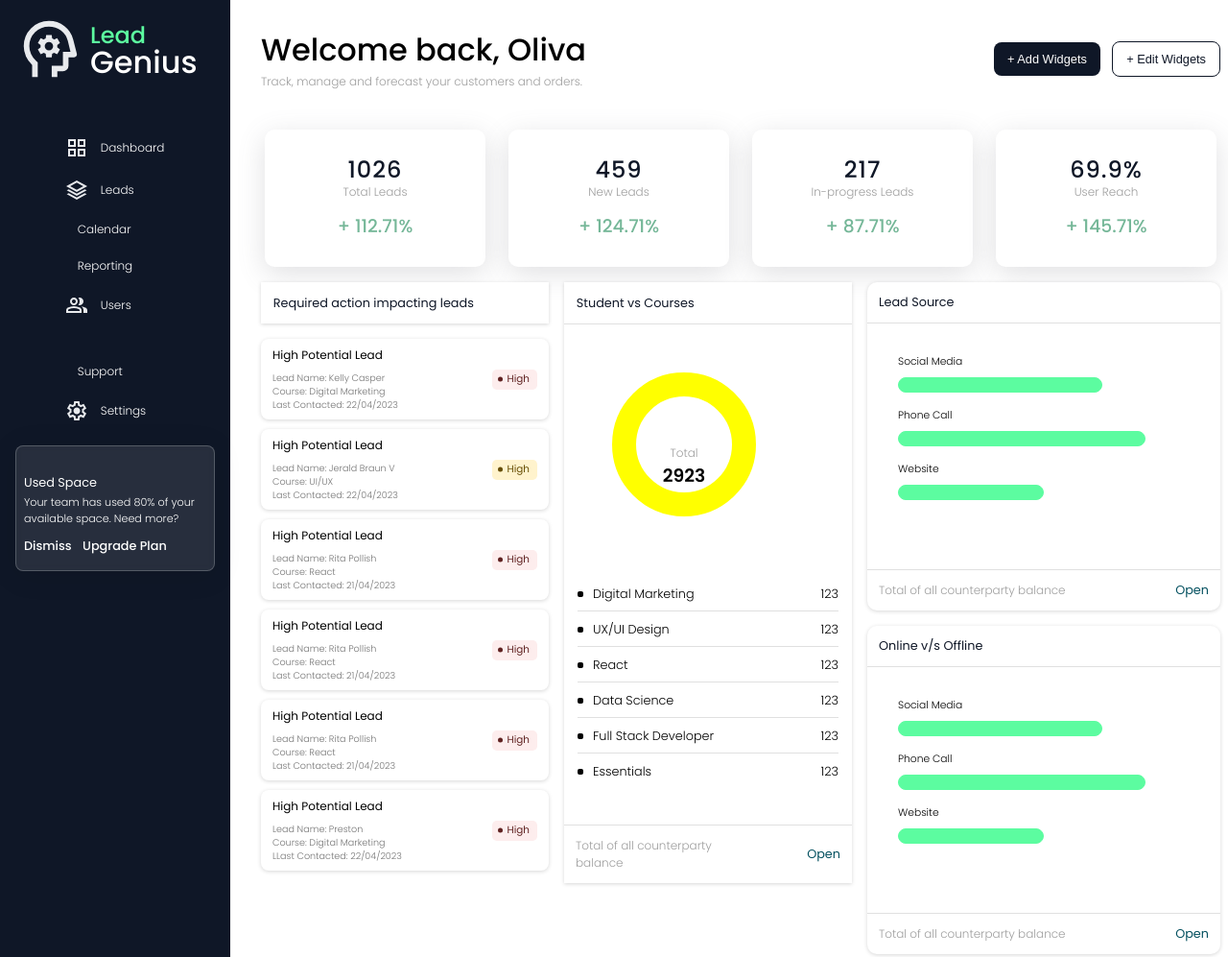
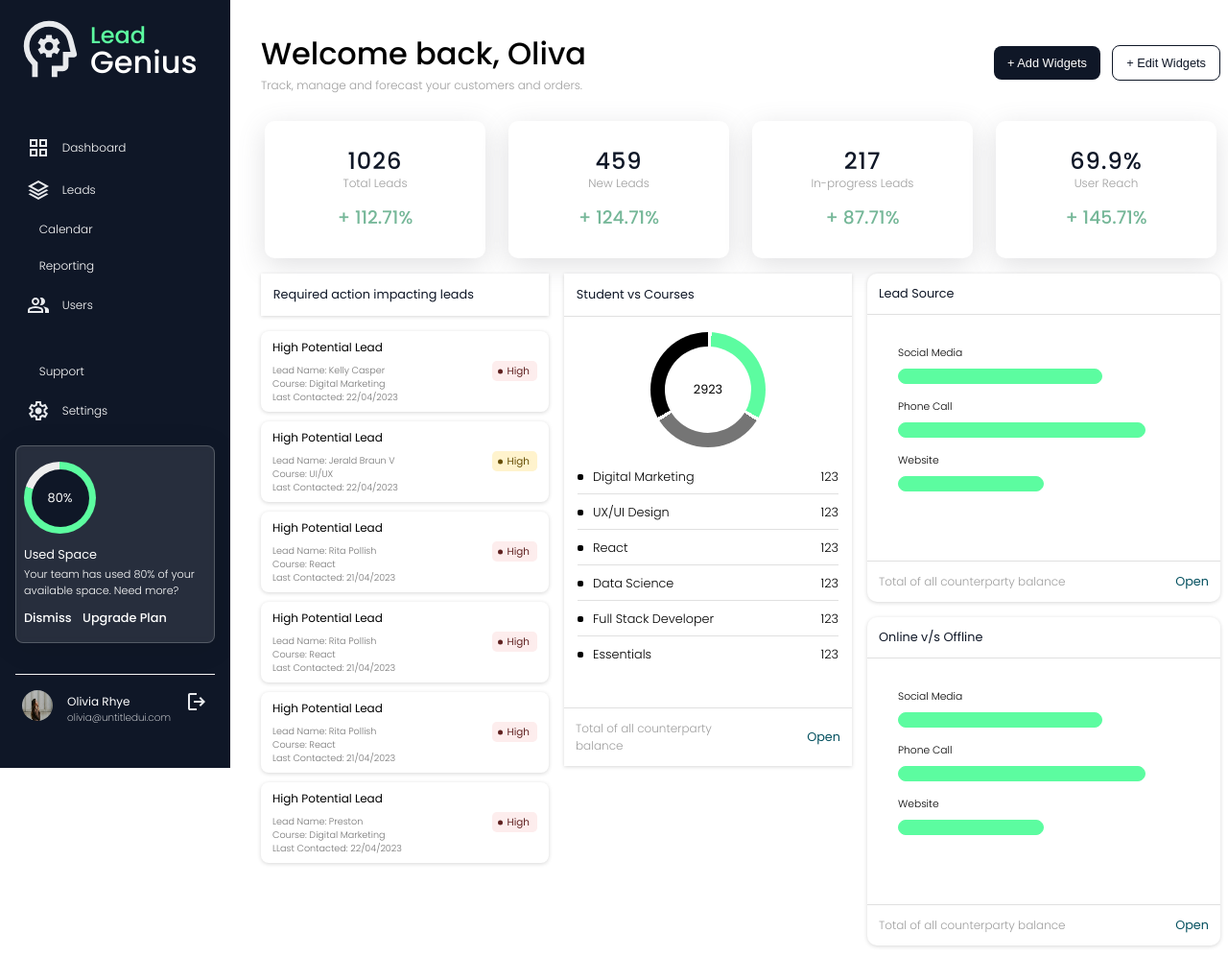
Before and after one commit to appusanthanam2306/different-hair-interview-dashboard, a plain HTML site: page index.html in a window 1280 px wide. Shown: the top 997 px of the page at 96% size. Drawn offline with Linux system fonts and the light colour scheme.

Commit message:
desktop view completed

```diff
--- a/index.html
+++ b/index.html
@@ -98,6 +98,7 @@
         </section>
       </section>
       <section class="usage-section">
+        <div class="progress-ring"></div>
         <div class="text-content">
           <p class="title">Used Space</p>
           <p class="description">
@@ -109,6 +110,18 @@
           <a class="btn p-0">Upgrade Plan</a>
         </div>
       </section>
+      <div class="avatar-container">
+        <div class="avatar">
+          <img src="./assests/images/user1.jpg" alt="UserImg" />
+        </div>
+        <div class="avatar-description">
+          <p class="m-0 p-0">Olivia Rhye</p>
+          <p class="m-0 p-0">olivia@untitledui.com</p>
+        </div>
+        <div class="avatar-icon">
+          <img src="./assests/images/log-out/logout.svg" />
+        </div>
+      </div>
     </aside>
     <main class="container">
       <section class="count-card-section">
@@ -203,12 +216,15 @@
           <card class="title-action-card p-0">
             <h5>Student vs Courses</h5>
             <hr />
-            <div class="outer">
+            <!-- <div class="outer">
               <section class="chart-card-content">
                 <p class="paragraph-font">Total</p>
                 <h3>2923</h3>
               </section>
-            </div>
+            </div> -->
+            <section class="chart-progress-section">
+              <div class="chart-progress"></div>
+            </section>
             <section class="p-0-75r">
               <section class="course-name">
                 <div class="label">Digital Marketing</div>
@@ -293,8 +309,5 @@
         </section>
       </section>
     </main>
-    <footer>
-      <p class="paragraph-font">Footer content</p>
-    </footer>
   </body>
 </html>
--- a/style.css
+++ b/style.css
@@ -27,11 +27,10 @@
 body {
   display: grid;
   grid-template-columns: 15rem 3fr;
-  grid-template-rows: 1fr 7fr 1fr;
+  /* grid-template-rows: 1fr 7fr; */
   grid-template-areas:
     "aside header"
-    "aside main"
-    "aside footer";
+    "aside main";
   gap: 0.75rem 1.5rem;
   margin: 0%;
   padding: 0%;
@@ -52,7 +51,7 @@ header {
 main {
   grid-area: main;
   gap: 10px;
-  margin-right: 1.5rem;
+  margin: 1rem 1.5rem 0 0;
 }
 .count-card-section {
   display: flex;
@@ -95,7 +94,7 @@ main {
   /* justify-content: center; */
   align-items: flex-start;
   gap: 1em;
-  margin: 1rem 0 0;
+  margin: 1rem 0 2rem;
 }
 
 .information-section .action-section {
@@ -113,6 +112,49 @@ main {
   cursor: pointer;
   box-shadow: var(--card-box-shadow);
   padding: 0.8rem;
+}
+
+.chart-progress-section {
+  display: flex;
+  align-items: center;
+  justify-content: center;
+  margin-top: 1rem;
+}
+
+.chart-progress {
+  position: relative;
+  width: 120px;
+  height: 120px;
+  border-radius: 50%;
+  background: conic-gradient(
+    #ffffff 0% 1%,
+    var(--accent-color) 1% 33%,
+    #ffffff 33% 34%,
+    var(--grey-600) 34% 66%,
+    #ffffff 66% 67%,
+    #000000 67% 100%
+  );
+}
+
+.chart-progress::before {
+  content: "2923";
+  position: absolute;
+  top: 50%;
+  left: 50%;
+  transform: translate(-50%, -50%);
+  font-size: 0.8rem;
+  z-index: 2;
+}
+
+.chart-progress::after {
+  content: "";
+  position: absolute;
+  top: 15px;
+  left: 15px;
+  width: 90px;
+  height: 90px;
+  border-radius: 50%;
+  background: #ffffff;
 }
 
 .information-section .title-action-card h5,
@@ -281,6 +323,10 @@ aside {
   background-color: var(--primary-color);
   color: #ffffff;
   padding: 1rem;
+  max-height: 100vh;
+  overflow-y: scroll;
+  position: sticky;
+  top: 0;
 }
 
 .logo-section {
@@ -382,6 +428,38 @@ aside {
   /* padding: 0.8em 2em; */
 }
 
+.progress-ring {
+  position: relative;
+  width: 75px;
+  height: 75px;
+  border-radius: 50%;
+  background: conic-gradient(
+    var(--accent-color) 0 80%,
+    var(--grey-200) 80% 100%
+  );
+}
+
+.progress-ring::before {
+  content: "80%";
+  position: absolute;
+  top: 50%;
+  left: 50%;
+  transform: translate(-50%, -50%);
+  font-size: 0.8rem;
+  z-index: 2;
+}
+
+.progress-ring::after {
+  content: "";
+  position: absolute;
+  top: 7.5px;
+  left: 7.5px;
+  width: 60px;
+  height: 60px;
+  border-radius: 50%;
+  background: var(--primary-color);
+}
+
 /* outer need to remove */
 
 .outer {
@@ -412,10 +490,10 @@ aside {
   border-radius: 10px;
 }
 
-/* ul {
+ul {
   list-style: none;
   padding: 0;
-} */
+}
 
 /* Fonts */
 
@@ -531,6 +609,37 @@ a.btn {
   background-color: var(--warning-dark);
 }
 
+.avatar > img {
+  width: 2rem;
+  height: 2rem;
+  border-radius: 50%;
+  line-height: 2rem;
+  display: inline-block;
+}
+
+.avatar-icon {
+  align-self: flex-start;
+}
+
+.avatar-container {
+  display: flex;
+  justify-content: space-around;
+  align-items: center;
+  margin-top: 2rem;
+  border-top: 1px solid var(--grey-100);
+  padding: 1rem 0;
+}
+
+.avatar-description p:first-child {
+  font-size: 0.75rem;
+  font-weight: 400;
+}
+
+.avatar-description p:last-child {
+  font-size: 0.65rem;
+  font-weight: 200;
+}
+
 hr {
   background-color: var(--grey-300);
   margin: 0;
@@ -539,6 +648,9 @@ hr {
   border: none;
 }
 
+.m-0 {
+  margin: 0;
+}
 .m-1 {
   margin: 0.5rem;
 }
@@ -626,6 +738,7 @@ hr {
 @media screen and (min-width: 1200px) {
   .container {
     width: 1000px;
-    margin: auto;
+    margin-left: auto;
+    margin-right: auto;
   }
 }
```
Also changed, not shown: assests/images/log-out/logout.svg (added), assests/images/user.svg (added), assests/images/user1.jpg (added).
